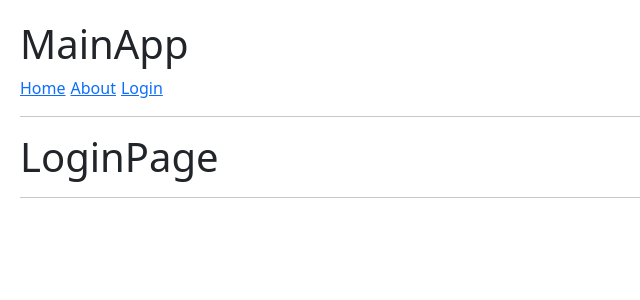
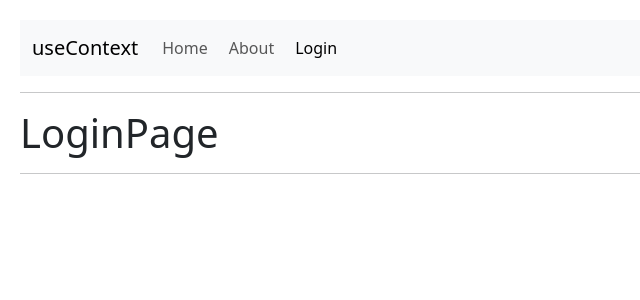
Before and after one commit to abrilBjarano/Hooks, a React (Vite) app: page /login in a window 1280 px wide. Shown: the top 300 px of the page, without its empty margins (0-640 px from the left). Built offline with nearby package versions, Linux system fonts and the light colour scheme.

Commit message:
Added a functional navbar

```diff
--- a/src/09-useContext/MainApp.jsx
+++ b/src/09-useContext/MainApp.jsx
@@ -16,7 +16,6 @@ export const MainApp = () => {
 
    return (
       <>
-         <h1>MainApp</h1>
          <Navbar pages={ pages } />
          <hr />
 
--- a/src/09-useContext/Navbar.jsx
+++ b/src/09-useContext/Navbar.jsx
@@ -1,13 +1,37 @@
-import { Link } from "react-router-dom";
+import { Link, useLocation } from "react-router-dom";
 
 export const Navbar = ({ pages }) => {
 
+   const location = useLocation();
+
    return (
-      <>
-         {
-            pages.map( page => (
-               <Link to={ page.path } key={ page.path }>{ page.name }</Link>
-         ))}
-      </>
+      <nav className="navbar navbar-expand-lg bg-body-tertiary">
+         <div className="container-fluid">
+
+            <Link className="navbar-brand" to="/">useContext</Link>
+
+            <div className="collapse navbar-collapse" id="navbarNav">
+               <ul className="navbar-nav">
+
+                  {
+                     pages.map( page => (
+                        <li className="navbar-item" key={ page.name }>
+
+                           <Link
+                              className={`nav-link ${ location.pathname === page.path ? 'active' : '' }`}
+                              to={page.path}
+                           >
+
+                              {page.name}
+
+                           </Link>
+
+                        </li>
+                  ))}
+
+               </ul>
+            </div>
+         </div>
+      </nav>
    )
 }
```
